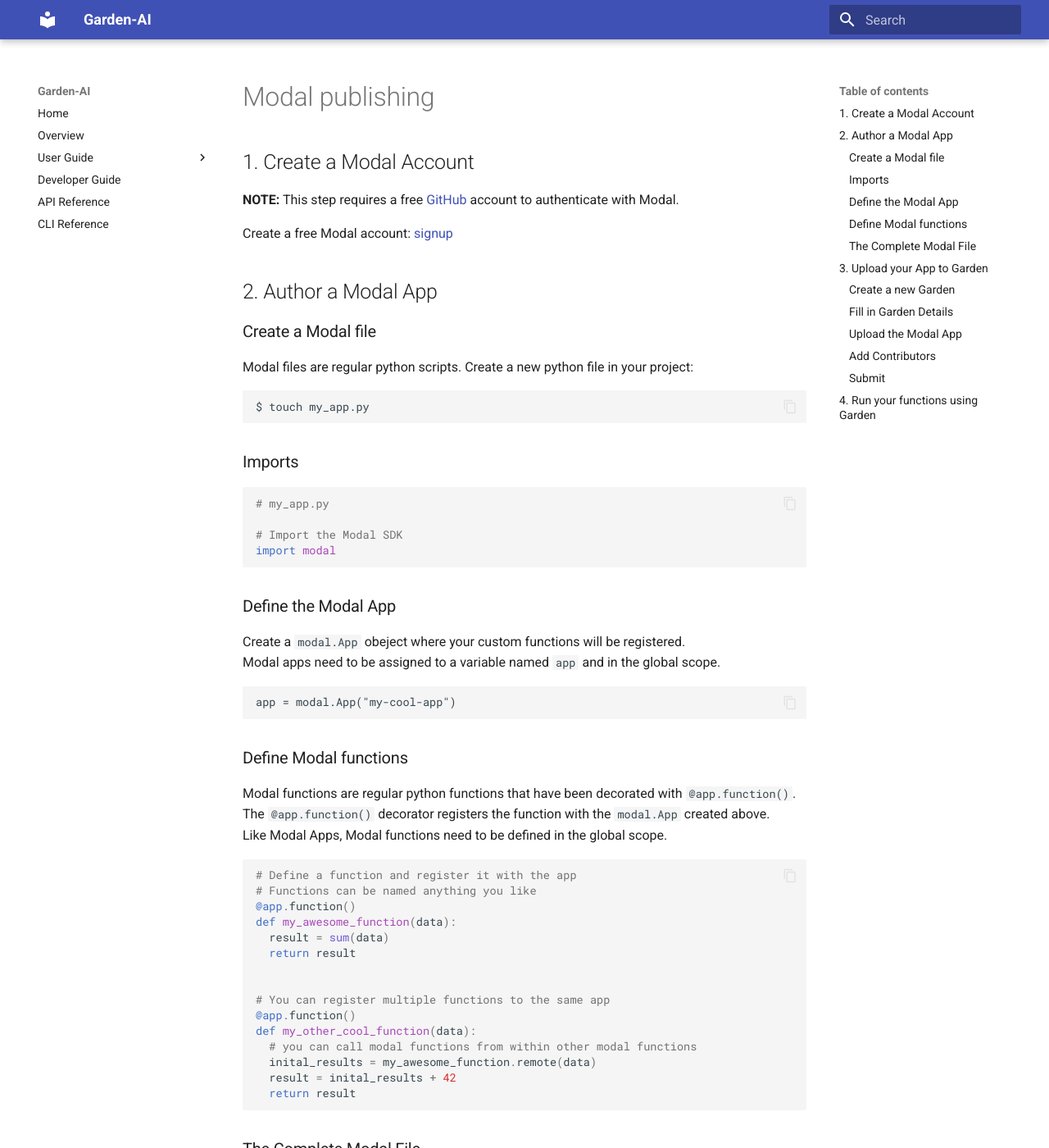
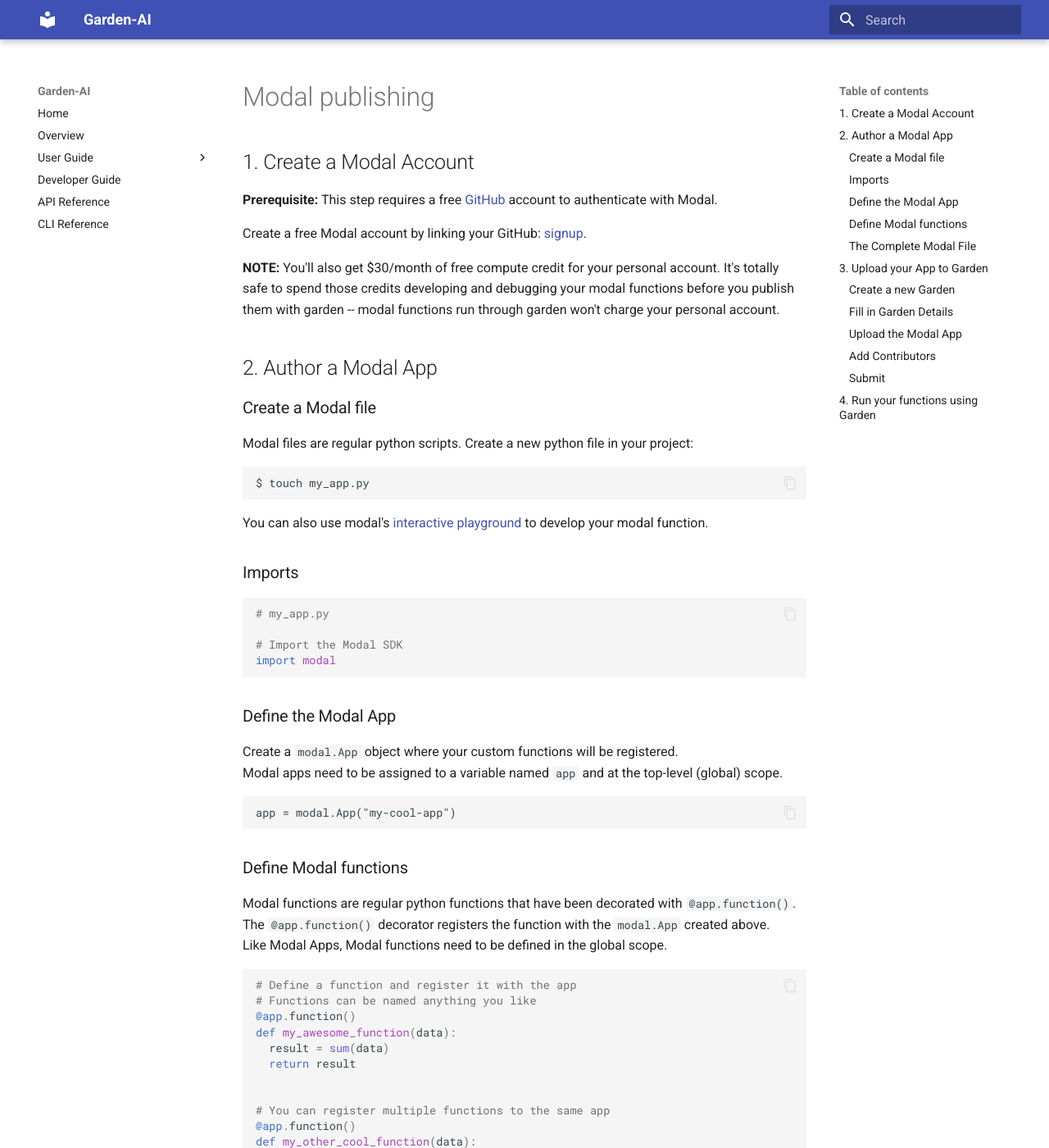
Before and after one commit to Garden-AI/garden, an MkDocs documentation site: the page built from docs/user_guide/modal-publishing.md, in a window 1280 px wide and 1400 px high. Shown: the whole window at 82% size. Built offline with MkDocs 1.6.1 and Material for MkDocs 9.7.7, drawn with Linux system fonts in a browser that asks for light colours.

Commit message:
Apply suggestions from code review
Co-authored-by: Owen Price Skelly <21372141+OwenPriceSkelly@users.noreply.github.com>

````diff
--- a/docs/user_guide/modal-publishing.md
+++ b/docs/user_guide/modal-publishing.md
@@ -1,8 +1,10 @@
 ## 1. Create a Modal Account
 
-**NOTE:** This step requires a free [GitHub](https://github.com) account to authenticate with Modal.
+**Prerequisite:** This step requires a free [GitHub](https://github.com/join) account to authenticate with Modal.
 
-Create a free Modal account: [signup](https://modal.com/signup)
+Create a free Modal account by linking your GitHub: [signup](https://modal.com/signup).
+
+**NOTE:** You'll also get $30/month of free compute credit for your personal account. It's totally safe to spend those credits developing and debugging your modal functions before you publish them with garden -- modal functions run through garden won't charge your personal account.
 
 ## 2. Author a Modal App
 
@@ -14,6 +16,7 @@
 $ touch my_app.py
 ```
 
+You can also use modal's [interactive playground](https://modal.com/playground/get_started) to develop your modal function.
 ### Imports
 
 ```python
@@ -25,8 +28,8 @@
 
 ### Define the Modal App
 
-Create a `modal.App` obeject where your custom functions will be registered.
-Modal apps need to be assigned to a variable named `app` and in the global scope.
+Create a `modal.App` object where your custom functions will be registered.
+Modal apps need to be assigned to a variable named `app` and at the top-level (global) scope.
 
 ```
 app = modal.App("my-cool-app")
````
